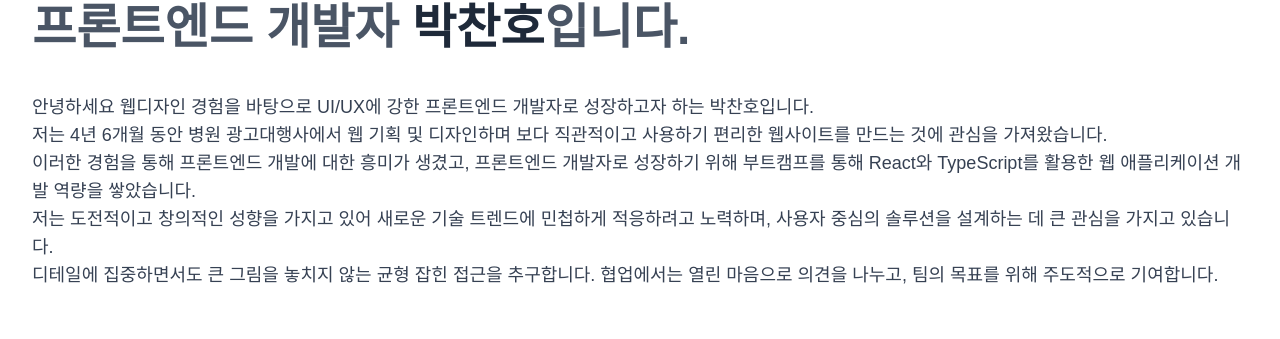
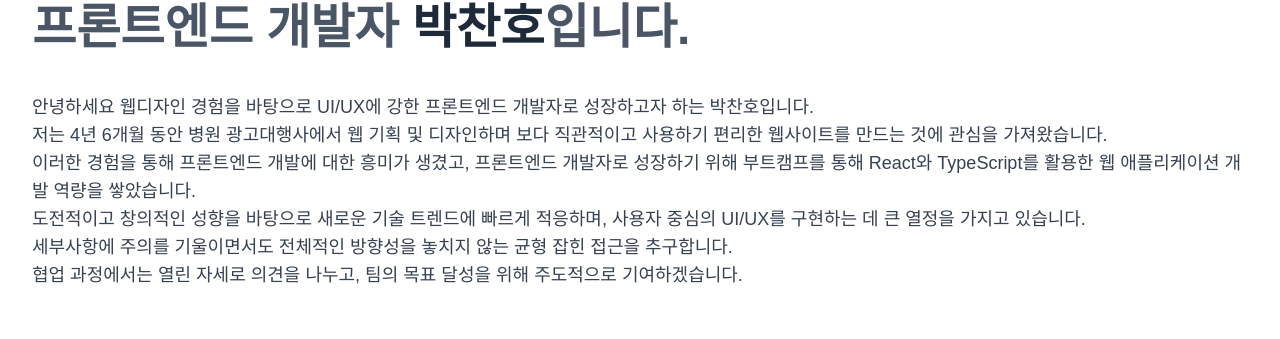
Before and after one commit to cksgh5654/chanho-resume, a React (Vite) app: page / in a window 1280 px wide. Shown: the part 400-739 px from the top of the page. Built offline with nearby package versions, Linux system fonts and the light colour scheme.

Commit message:
소개 수정

```diff
--- a/src/components/BasicInformationSection.tsx
+++ b/src/components/BasicInformationSection.tsx
@@ -36,12 +36,14 @@ const BasicInformationSection = () => {
           이러한 경험을 통해 프론트엔드 개발에 대한 흥미가 생겼고, 프론트엔드
           개발자로 성장하기 위해 부트캠프를 통해 React와 TypeScript를 활용한 웹
           애플리케이션 개발 역량을 쌓았습니다.
-          {(isDesktop || isDesktopLg) && <br />} 저는 도전적이고 창의적인 성향을
-          가지고 있어 새로운 기술 트렌드에 민첩하게 적응하려고 노력하며, 사용자
-          중심의 솔루션을 설계하는 데 큰 관심을 가지고 있습니다.
-          {(isDesktopXl || isDesktop2xl) && <br />}디테일에 집중하면서도 큰
-          그림을 놓치지 않는 균형 잡힌 접근을 추구합니다. 협업에서는 열린
-          마음으로 의견을 나누고, 팀의 목표를 위해 주도적으로 기여합니다.
+          {(isDesktop || isDesktopLg) && <br />}도전적이고 창의적인 성향을
+          바탕으로 새로운 기술 트렌드에 빠르게 적응하며, 사용자 중심의 UI/UX를
+          구현하는 데 큰 열정을 가지고 있습니다.
+          {(isDesktopXl || isDesktop2xl) && <br />}세부사항에 주의를
+          기울이면서도 전체적인 방향성을 놓치지 않는 균형 잡힌 접근을
+          추구합니다.{(isDesktopXl || isDesktop2xl) && <br />} 협업 과정에서는
+          열린 자세로 의견을 나누고, 팀의 목표 달성을 위해 주도적으로
+          기여하겠습니다.
         </p>
       </div>
       <div className="w-full grid grid-rows-[712px_308px_228px] px-4 md:grid-cols-2 md:grid-rows-[392px_308px] gap-4 max-w-[1440px] md:px-8">
```
